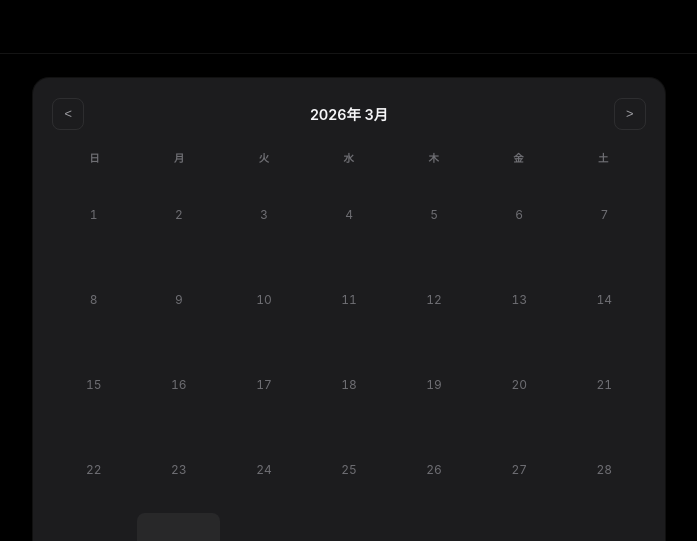
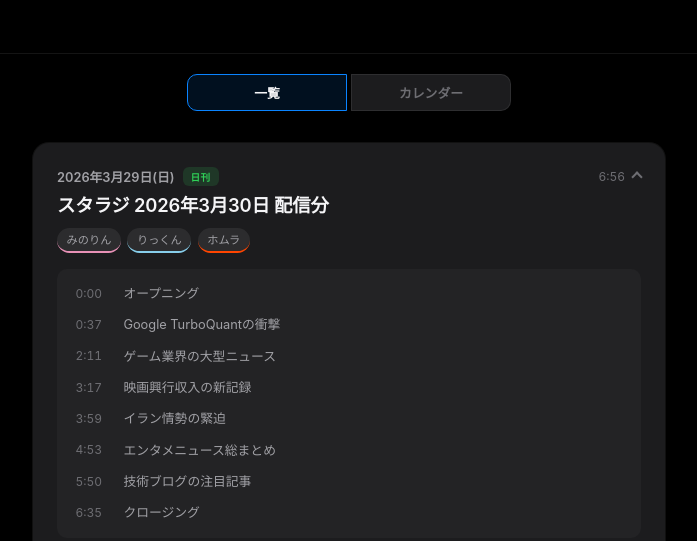
Before and after one commit to almlog/starradio-feed, a plain HTML site: page public/index.html in a window 1280 px wide. Shown: the part 231-772 px from the top of the page, without its empty margins (291-988 px from the left). Drawn offline with Linux system fonts and the light colour scheme.

Commit message:
Switch calendar/list to tab-based toggle UI
- Add tab bar with "一覧" and "カレンダー" buttons
- Default to list view, calendar hidden until tab clicked
- Calendar date click switches to list view and scrolls to episode
- Segmented control style with active state highlight

Co-Authored-By: Claude Opus 4.6 (1M context) <noreply@anthropic.com>

```diff
--- a/public/app.js
+++ b/public/app.js
@@ -288,17 +288,39 @@
   }
 
   function scrollToEpisode(dateStr) {
+    // Switch to list view first
+    switchView('list');
+
     var card = document.querySelector('.episode-card[data-date="' + dateStr + '"]');
     if (!card) return;
-    // Expand if collapsed
     if (!card.classList.contains('is-expanded')) {
       card.classList.add('is-expanded');
     }
-    card.scrollIntoView({ behavior: 'smooth', block: 'center' });
-    // Flash highlight
-    card.classList.add('is-highlighted');
-    setTimeout(function () { card.classList.remove('is-highlighted'); }, 1500);
+    // Small delay to let the view switch render
+    setTimeout(function () {
+      card.scrollIntoView({ behavior: 'smooth', block: 'center' });
+      card.classList.add('is-highlighted');
+      setTimeout(function () { card.classList.remove('is-highlighted'); }, 1500);
+    }, 50);
   }
+
+  // ---- View Tabs ----
+  var viewTabs = document.getElementById('view-tabs');
+
+  function switchView(viewName) {
+    var tabs = viewTabs.querySelectorAll('.view-tab');
+    for (var i = 0; i < tabs.length; i++) {
+      tabs[i].classList.toggle('is-active', tabs[i].getAttribute('data-view') === viewName);
+    }
+    calendarContainer.style.display = viewName === 'calendar' ? '' : 'none';
+    container.style.display = viewName === 'list' ? '' : 'none';
+  }
+
+  viewTabs.addEventListener('click', function (e) {
+    var tab = e.target.closest('.view-tab');
+    if (!tab) return;
+    switchView(tab.getAttribute('data-view'));
+  });
 
   // ---- Render ----
   function renderEpisodes(episodes) {
--- a/public/index.html
+++ b/public/index.html
@@ -20,8 +20,12 @@
       </div>
     </div>
   </header>
-  <div id="calendar"></div>
-  <main id="episodes">
+  <nav class="view-tabs" id="view-tabs">
+    <button class="view-tab is-active" data-view="list">一覧</button>
+    <button class="view-tab" data-view="calendar">カレンダー</button>
+  </nav>
+  <div id="calendar" class="view-panel" style="display:none"></div>
+  <main id="episodes" class="view-panel">
     <p class="loading">読み込み中...</p>
   </main>
   <footer>
--- a/public/style.css
+++ b/public/style.css
@@ -122,6 +122,46 @@ a:hover {
 
 .hero-rss {
   font-weight: 500;
+}
+
+/* ---- View Tabs ---- */
+.view-tabs {
+  display: flex;
+  justify-content: center;
+  gap: 0.25rem;
+  padding: 1.25rem 1.5rem 0;
+  max-width: 680px;
+  margin: 0 auto;
+}
+
+.view-tab {
+  flex: 1;
+  max-width: 160px;
+  padding: 0.5rem 1rem;
+  font-size: 0.8rem;
+  font-weight: 600;
+  color: var(--text-tertiary);
+  background: var(--bg-elevated);
+  border: 1px solid var(--border);
+  border-radius: 10px;
+  cursor: pointer;
+  transition: background 0.2s var(--ease-out),
+              color 0.2s var(--ease-out),
+              border-color 0.2s var(--ease-out);
+}
+
+.view-tab:first-child { border-radius: 10px 0 0 10px; }
+.view-tab:last-child  { border-radius: 0 10px 10px 0; }
+
+.view-tab:hover {
+  color: var(--text-secondary);
+  background: var(--bg-secondary);
+}
+
+.view-tab.is-active {
+  color: var(--text-primary);
+  background: var(--accent-subtle);
+  border-color: var(--accent);
 }
 
 /* ---- Main ---- */
@@ -528,7 +568,7 @@ audio:hover {
 #calendar {
   max-width: 680px;
   margin: 0 auto;
-  padding: 1.5rem 1.5rem 0;
+  padding: 1rem 1.5rem 2rem;
 }
 
 .calendar {
```
